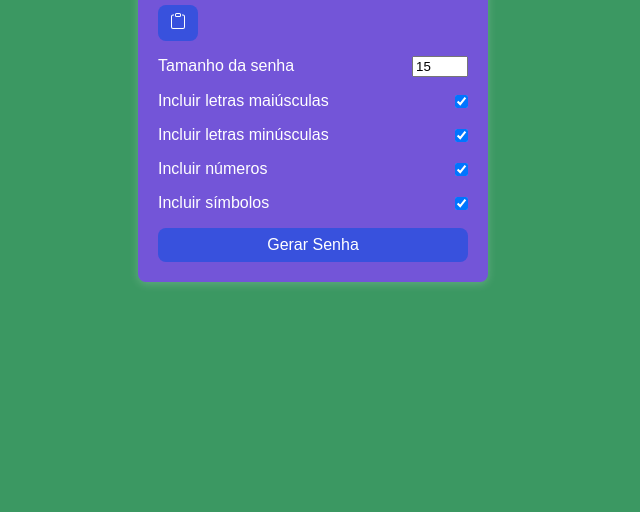
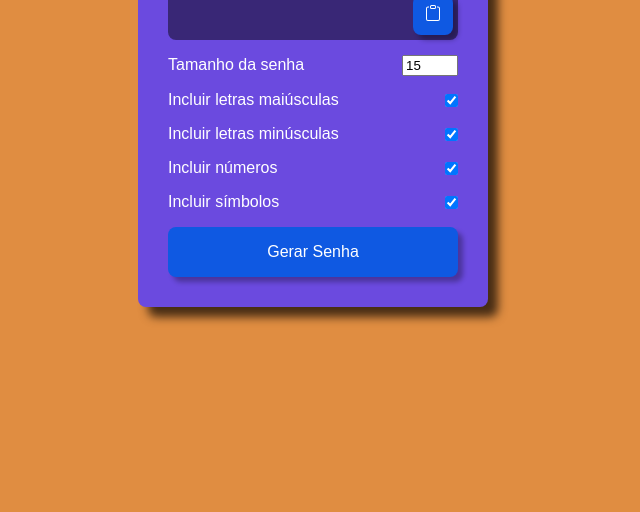
Before and after one commit to KevinStoneTech/GenPass, a plain HTML site: page index.html in a window 1280 px wide. Shown: the part 304-816 px from the top of the page, without its empty margins (327-967 px from the left). Drawn offline with Linux system fonts and the light colour scheme; a web font is replaced by a local one.

Commit message:
Melhorias na estilização

```diff
--- a/main.css
+++ b/main.css
@@ -5,7 +5,7 @@
 }
 
 body {
-	background-color: #3b9862;
+	background-color: #E08D41;
 	color: #fff;
 	display: flex;
 	font-family: 'Muli', sans-serif;
@@ -30,16 +30,16 @@ input[type=checkbox] {
 }
 
 .container {
-	background-color: #7355d8;
-	box-shadow: 0px 2px 10px rgba(255, 255, 255, 0.2);
-	padding: 20px;
+	background-color: #6B4ADF;
+	box-shadow: 10px 10px 10px rgba(0, 0, 0, 0.685);
+	padding: 30px;
 	width: 350px;
 	max-width: 100%;
 	border-radius: 0.5rem;
 }
 
-.result-container {
-	background-color: rgba(0, 0, 0, 0.4);
+.resultcontainer {
+	background-color: rgba(0, 0, 0, 0.470);
 	display: flex;
 	justify-content: flex-start;
 	align-items: center;
@@ -52,12 +52,12 @@ input[type=checkbox] {
 	border-radius: 0.5rem;
 }
 
-.result-container #result {
+.resultcontainer #result {
   	word-wrap: break-word;
 	max-width: calc(100% - 40px);
 }
 
-.result-container .btn {
+.resultcontainer .btn {
 	font-size: 20px;
 	position: absolute;
 	top: 5px;
@@ -72,12 +72,20 @@ input[type=checkbox] {
 	cursor: pointer;
 	font-size: 16px;
 	padding: 8px 12px;
-	background-color: #3851dd;
+	background-color: #0f59e2;
 	border-radius: 0.5rem;
+	box-shadow: 5px 5px 5px rgba(0, 0, 0, 0.3);
+}
+
+.btn:hover {
+	background-color: #1e77eb;
+	box-shadow: 0 10px 25px -10px rgba(0,0,0,0.7);
+	transition: 0.4s;
 }
 
 .btn-large {
 	display: block;
+	height: 50px;
 	width: 100%;
 }
 
@@ -89,7 +97,7 @@ input[type=checkbox] {
 }
 
 @media screen and (max-width: 400px) {
-	.result-container {
+	.resultcontainer {
 		font-size: 14px;
 	}
 }
```
